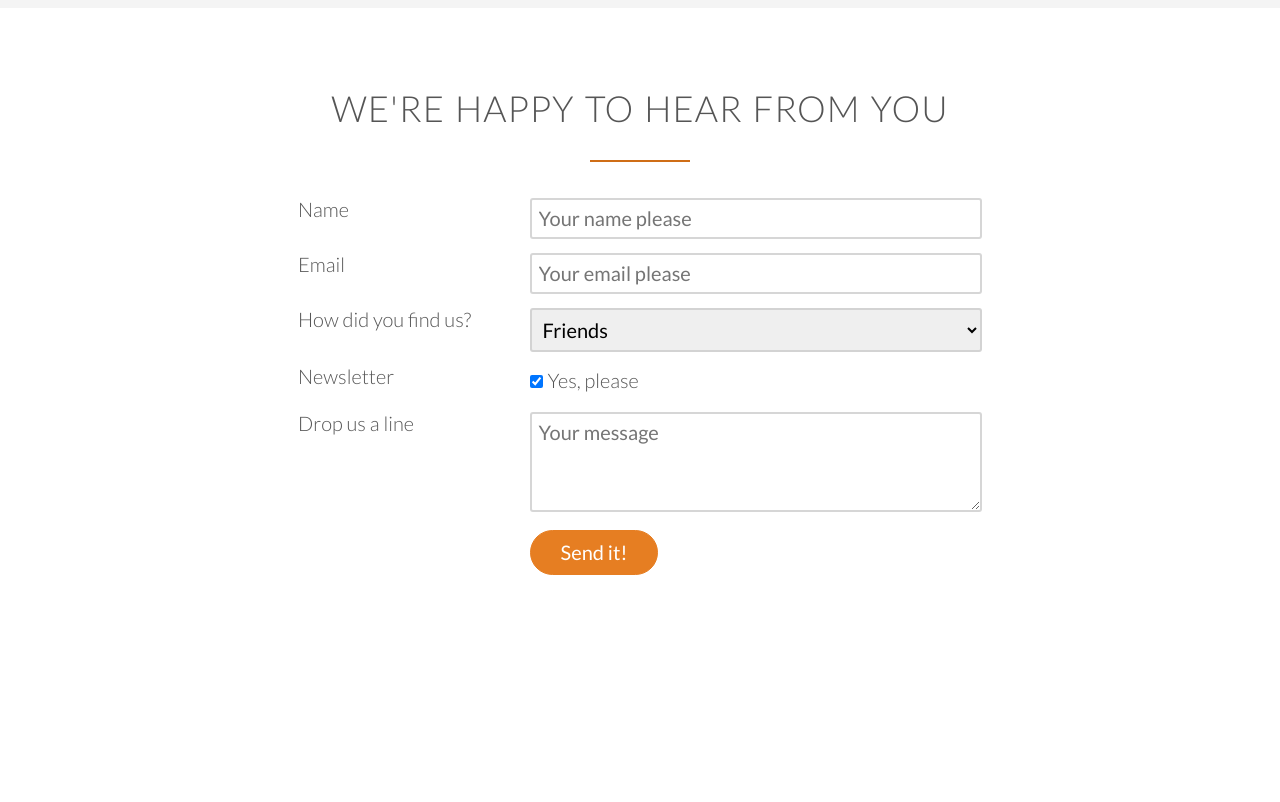
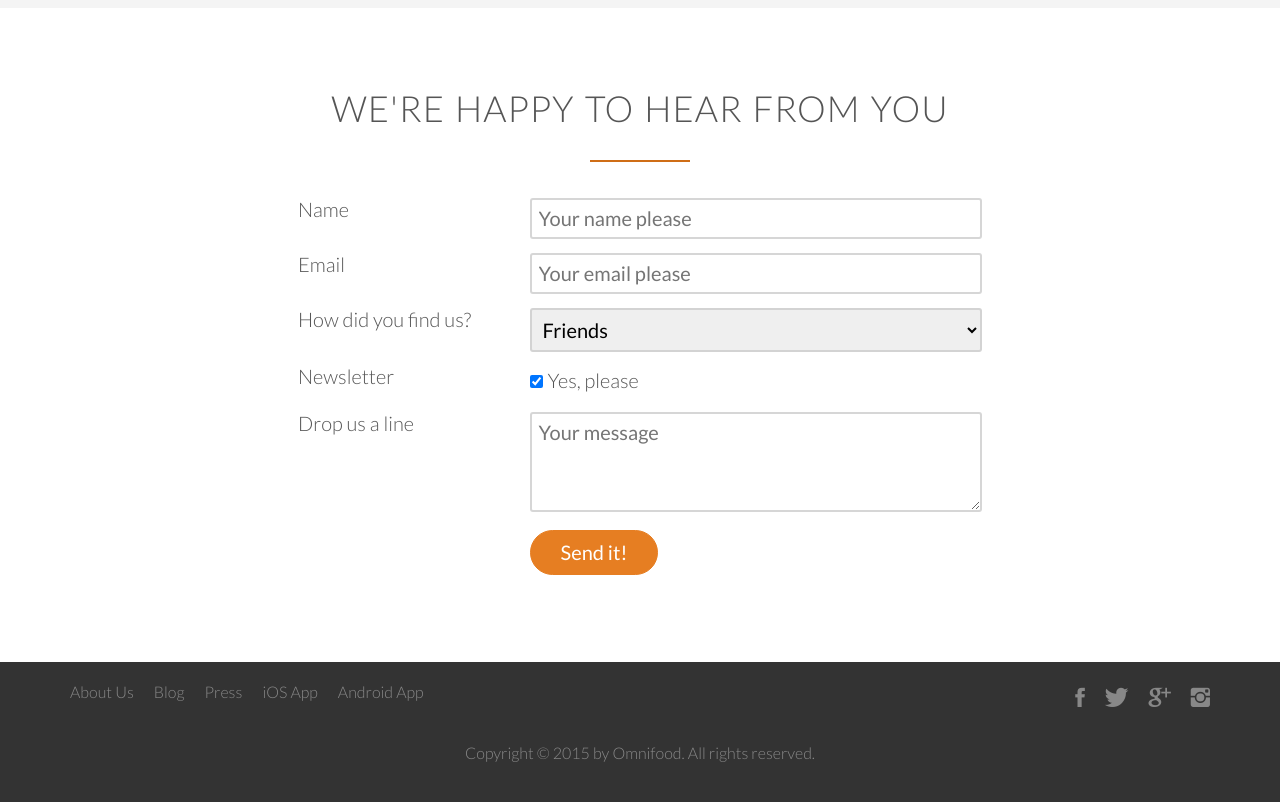
Before and after one commit to naisamendoza/omnifood, a plain HTML site: page index.html in a window 1280 px wide. Shown: the part 4911-5713 px from the top of the page. Before the commit the page ends 5573 px from the top, so only its background shows below. Drawn offline with Linux system fonts and the light colour scheme; files whose address does not match are found by name.

Commit message:
finished working on the footer and the whole website for desktop view

```diff
--- a/index.html
+++ b/index.html
@@ -11,6 +11,7 @@
     </head>
 
     <body>
+        <!-- header -->
         <header>
             <nav>
                 <div class="row flex-row">
@@ -107,7 +108,6 @@
                 </li>
             </ul>
         </section>
-
         <!-- how it works section -->
         <section id="section-how">
             <div class="row">
@@ -136,7 +136,6 @@
                 </div>
             </div>
         </section>
-
         <!-- cities section -->
         <section id="section-cities">
             <div class="row">
@@ -242,7 +241,6 @@
                 </div>
             </div>
         </section>
-
         <!-- sign up section -->
         <section id="section-price">
             <div class="row">
@@ -311,7 +309,6 @@
                 </div>
             </div>
         </section>
-
         <!-- contact section -->
         <section id="section-contact">
             <div class="row">
@@ -376,5 +373,30 @@
                 </form>
             </div>
         </section>
+        <!-- footer -->
+        <footer>
+            <div class="row">
+                <div class="col span-1-of-2">
+                    <ul>
+                        <li><a href="#">About Us</a></li>
+                        <li><a href="#">Blog</a></li>
+                        <li><a href="#">Press</a></li>
+                        <li><a href="#">iOS App</a></li>
+                        <li><a href="#">Android App</a></li>
+                    </ul>
+                </div>
+                <div class="col span-1-of-2">
+                    <ul class="socials">
+                        <li><a href="#"><i class="ion-social-facebook"></i></a></li>
+                        <li><a href="#"><i class="ion-social-twitter"></i></a></li>
+                        <li><a href="#"><i class="ion-social-googleplus"></i></a></li>
+                        <li><a href="#"><i class="ion-social-instagram"></i></a></li>
+                    </ul>
+                </div>
+            </div>
+            <div class="row">
+                <p>Copyright &copy; 2015 by Omnifood. All rights reserved.</p>
+            </div>
+        </footer>
     </body>
 </html>
--- a/resources/css/style.css
+++ b/resources/css/style.css
@@ -133,7 +133,7 @@
     background-color: #e67e22;
 }
 
-.btn:hover, .btn:active, input[type=submit]:hover,, input[type=submit]:active {
+.btn:hover, .btn:active, input[type=submit]:hover, input[type=submit]:active {
     background-color: #cf6d17;
     border: 1px solid #cf6d17;
     color: #fff;
@@ -467,3 +467,73 @@
 *:focus {
     outline: none;
 }
+
+/* ----------------------------- */
+/* FOOTER */
+/* ----------------------------- */
+
+footer {
+    background-color: #333;
+    padding: 10px 0 40px;
+    font-size: 80%;
+}
+
+footer ul {
+    list-style-type: none;
+    display: flex;
+}
+
+footer li {
+    margin-right: 20px;
+}
+
+footer li a:link, footer li a:visited {
+    color: #888;
+    border: 0;
+    transition: color 0.2s;
+}
+
+footer li a:hover, footer li a:active {
+    color: #ddd;
+}
+
+footer li:last-child {
+    margin-right: 0;
+}
+
+footer p {
+    margin-top: 20px;
+    color: #888;
+    text-align: center;
+}
+
+.socials {
+    justify-content: flex-end;
+}
+
+.socials li {
+    font-size: 160%;
+}
+
+.ion-social-facebook,
+.ion-social-twitter,
+.ion-social-googleplus,
+.ion-social-instagram {
+    transition: color 0.2s;
+}
+
+.ion-social-facebook:hover, ion-social-facebook:active {
+    color: #3b5998;
+}
+
+.ion-social-twitter:hover, ion-social-twitter:active {
+    color: #00aced;
+}
+
+.ion-social-googleplus:hover, ion-social-googleplus:active {
+    color: #dd4b39;
+}
+
+.ion-social-instagram:hover, ion-social-instagram:active {
+    color: #517fa4;
+}
```
